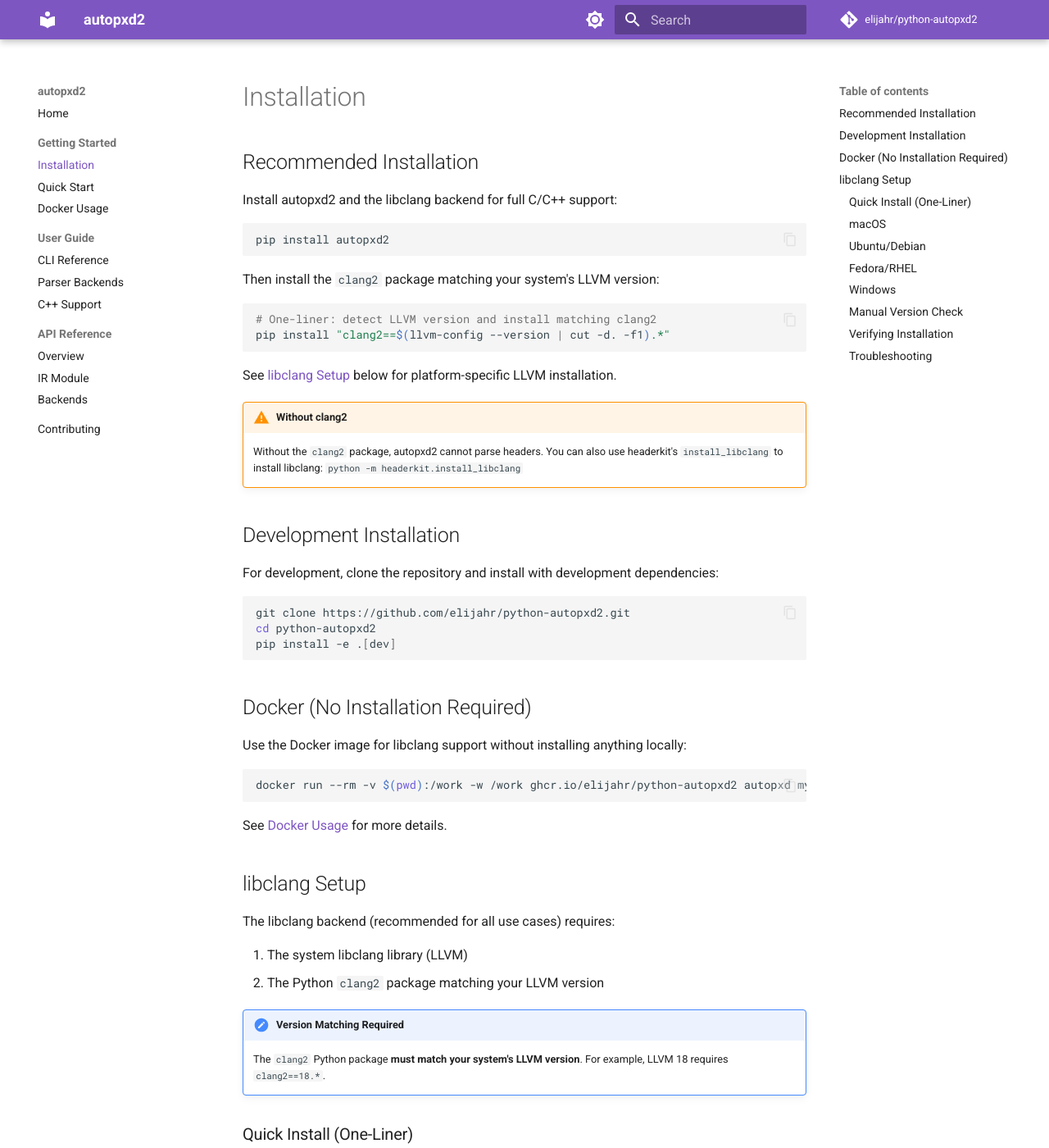
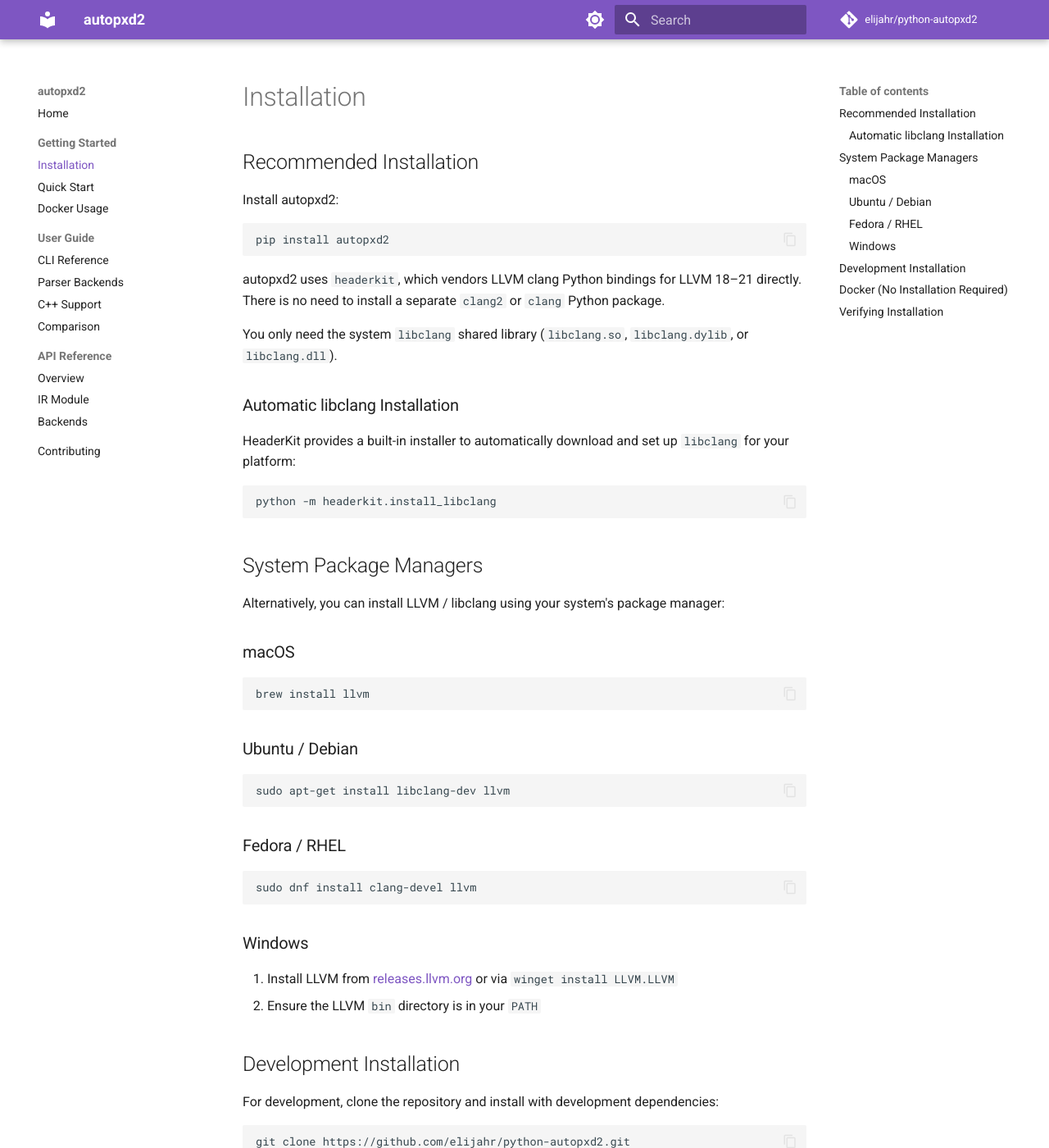
Before and after one commit to elijahr/python-autopxd2, an MkDocs documentation site: the page built from docs/getting-started/installation.md, in a window 1280 px wide and 1400 px high. Shown: the whole window at 82% size. Built offline with MkDocs 1.6.1 and Material for MkDocs 9.7.7, drawn with Linux system fonts in a browser that asks for light colours; comment, search, counter and statistics services are not loaded; the version menu is left out; some of the changed text lies outside the part shown.

Commit message:
docs: update installation and C++ guide; clean up 4.0.0 changelog

````diff
--- a/.pre-commit-config.yaml
+++ b/.pre-commit-config.yaml
@@ -23,7 +23,7 @@
         files: ^autopxd/
         additional_dependencies:
           - click
-          - headerkit @ git+https://github.com/axiomantic/headerkit.git@main
+          - headerkit>=0.28.0
 
   - repo: https://github.com/mgedmin/check-manifest
     rev: "0.51"
--- a/docs/getting-started/installation.md
+++ b/docs/getting-started/installation.md
@@ -2,24 +2,50 @@
 
 ## Recommended Installation
 
-Install autopxd2 and the libclang backend for full C/C++ support:
+Install autopxd2:
 
 ```bash
 pip install autopxd2
 ```
 
-Then install the `clang2` package matching your system's LLVM version:
+autopxd2 uses `headerkit`, which vendors LLVM clang Python bindings for LLVM 18–21 directly. There is no need to install a separate `clang2` or `clang` Python package.
+
+You only need the system `libclang` shared library (`libclang.so`, `libclang.dylib`, or `libclang.dll`).
+
+### Automatic libclang Installation
+
+HeaderKit provides a built-in installer to automatically download and set up `libclang` for your platform:
 
 ```bash
-# One-liner: detect LLVM version and install matching clang2
-pip install "clang2==$(llvm-config --version | cut -d. -f1).*"
+python -m headerkit.install_libclang
 ```
 
-See [libclang Setup](#libclang-setup) below for platform-specific LLVM installation.
+## System Package Managers
 
-!!! warning "Without clang2"
-    Without the `clang2` package, autopxd2 cannot parse headers. You can also use
-    headerkit's `install_libclang` to install libclang: `python -m headerkit.install_libclang`
+Alternatively, you can install LLVM / libclang using your system's package manager:
+
+### macOS
+
+```bash
+brew install llvm
+```
+
+### Ubuntu / Debian
+
+```bash
+sudo apt-get install libclang-dev llvm
+```
+
+### Fedora / RHEL
+
+```bash
+sudo dnf install clang-devel llvm
+```
+
+### Windows
+
+1. Install LLVM from [releases.llvm.org](https://releases.llvm.org/) or via `winget install LLVM.LLVM`
+2. Ensure the LLVM `bin` directory is in your `PATH`
 
 ## Development Installation
 
@@ -33,7 +59,7 @@
 
 ## Docker (No Installation Required)
 
-Use the Docker image for libclang support without installing anything locally:
+Use the Docker image for pre-configured libclang support without installing anything on your host system:
 
 ```bash
 docker run --rm -v $(pwd):/work -w /work ghcr.io/elijahr/python-autopxd2 autopxd myheader.h
@@ -41,101 +67,7 @@
 
 See [Docker Usage](docker.md) for more details.
 
-## libclang Setup
-
-The libclang backend (recommended for all use cases) requires:
-
-1. The system libclang library (LLVM)
-2. The Python `clang2` package matching your LLVM version
-
-!!! important "Version Matching Required"
-    The `clang2` Python package **must match your system's LLVM version**.
-    For example, LLVM 18 requires `clang2==18.*`.
-
-### Quick Install (One-Liner)
-
-If you have LLVM already installed, use this one-liner to install the matching clang2 package:
-
-=== "pip"
-
-    ```bash
-    pip install "clang2==$(llvm-config --version | cut -d. -f1).*"
-    ```
-
-=== "uv"
-
-    ```bash
-    uv pip install "clang2==$(llvm-config --version | cut -d. -f1).*"
-    ```
-
-### macOS
-
-```bash
-# Install LLVM (if not already installed)
-brew install llvm
-
-# Install matching clang2 package (one-liner)
-pip install "clang2==$($(brew --prefix llvm)/bin/llvm-config --version | cut -d. -f1).*"
-```
-
-Or with uv:
-
-```bash
-uv pip install "clang2==$($(brew --prefix llvm)/bin/llvm-config --version | cut -d. -f1).*"
-```
-
-### Ubuntu/Debian
-
-```bash
-# Install LLVM (if not already installed)
-sudo apt-get install libclang-dev llvm
-
-# Install matching clang2 package (one-liner)
-pip install "clang2==$(llvm-config --version | cut -d. -f1).*"
-```
-
-Or with uv:
-
-```bash
-uv pip install "clang2==$(llvm-config --version | cut -d. -f1).*"
-```
-
-### Fedora/RHEL
-
-```bash
-# Install LLVM
-sudo dnf install clang-devel llvm
-
-# Install matching clang2 package
-pip install "clang2==$(llvm-config --version | cut -d. -f1).*"
-```
-
-### Windows
-
-1. Install LLVM from [releases.llvm.org](https://releases.llvm.org/)
-2. Add LLVM `bin` directory to your PATH
-3. Install matching clang2 package:
-
-```powershell
-# Check version first
-llvm-config --version
-
-# Install matching package (replace XX with major version)
-pip install "clang2==XX.*"
-```
-
-### Manual Version Check
-
-If the one-liner doesn't work, check your version manually:
-
-```bash
-llvm-config --version
-# Output: 18.1.3 (means you need clang2==18.*)
-
-pip install "clang2==18.*"
-```
-
-### Verifying Installation
+## Verifying Installation
 
 Check that autopxd2 can find libclang:
 
@@ -151,13 +83,3 @@
 
 Default: libclang
 ```
-
-### Troubleshooting
-
-If you try to use the libclang backend without clang2 installed, autopxd2 will detect your LLVM version and show the exact install command:
-
-```
-ValueError: libclang backend requires the clang2 package.
-Detected LLVM version 18 on your system.
-Install with: pip install 'clang2==18.*'
-```
--- a/mkdocs.yml
+++ b/mkdocs.yml
@@ -73,6 +73,7 @@
       - CLI Reference: user-guide/cli.md
       - Parser Backends: user-guide/backends.md
       - C++ Support: user-guide/cpp.md
+      - Comparison: comparison.md
   - API Reference:
       - Overview: api/index.md
       - IR Module: api/ir.md
--- a/pyproject.toml
+++ b/pyproject.toml
@@ -127,4 +127,5 @@
     "mkdocs.yml",
     ".github/**",
     "docs/**",
+    "test/.header_cache/**",
 ]
````
Also changed, not shown: other parts of docs/getting-started/installation.md (+1 -1 lines), CHANGELOG.md (+13 -27 lines), docs/index.md (+5 -2 lines), docs/user-guide/backends.md (+1 -2 lines), docs/user-guide/cpp.md (+25 -23 lines).
